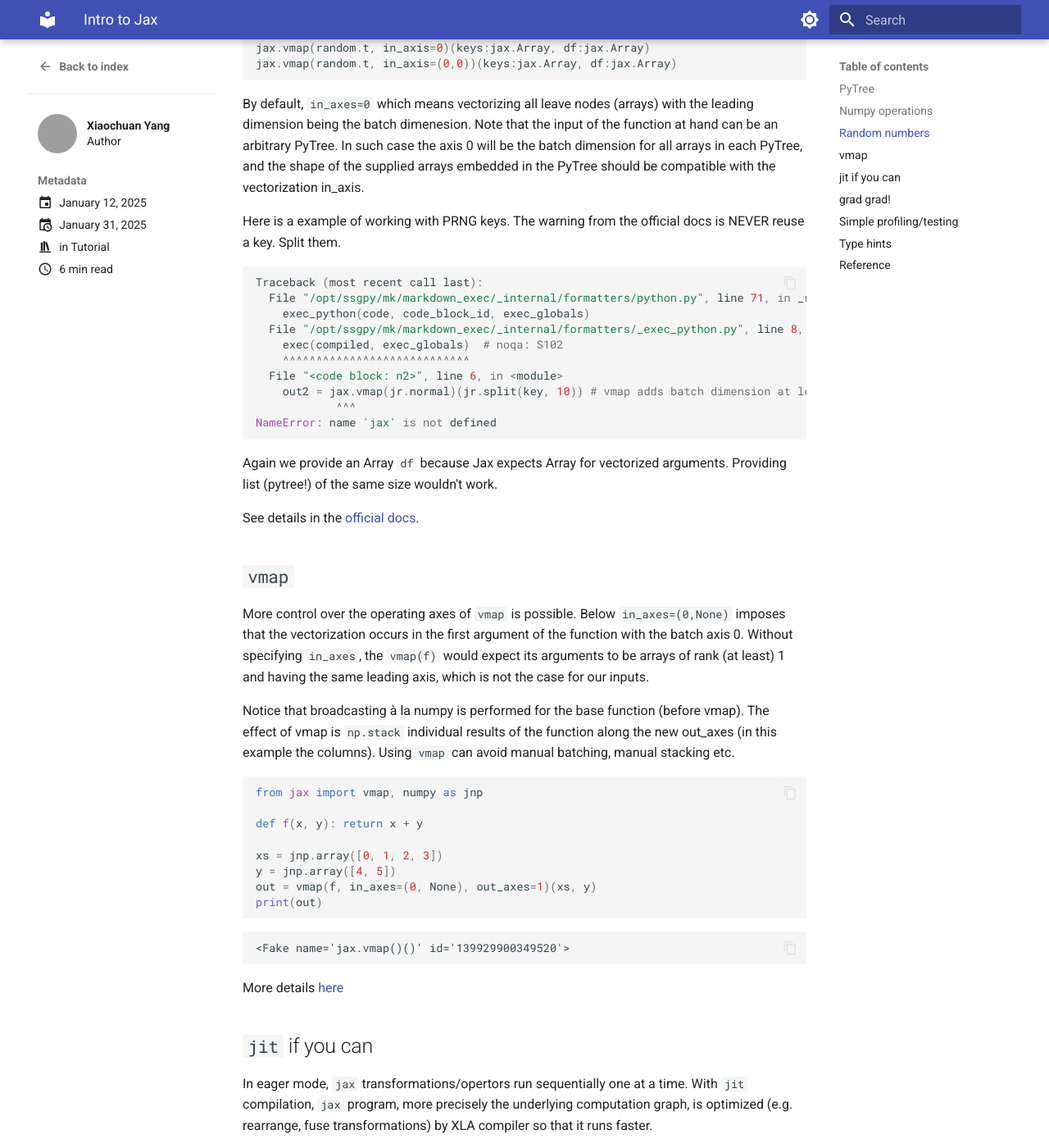
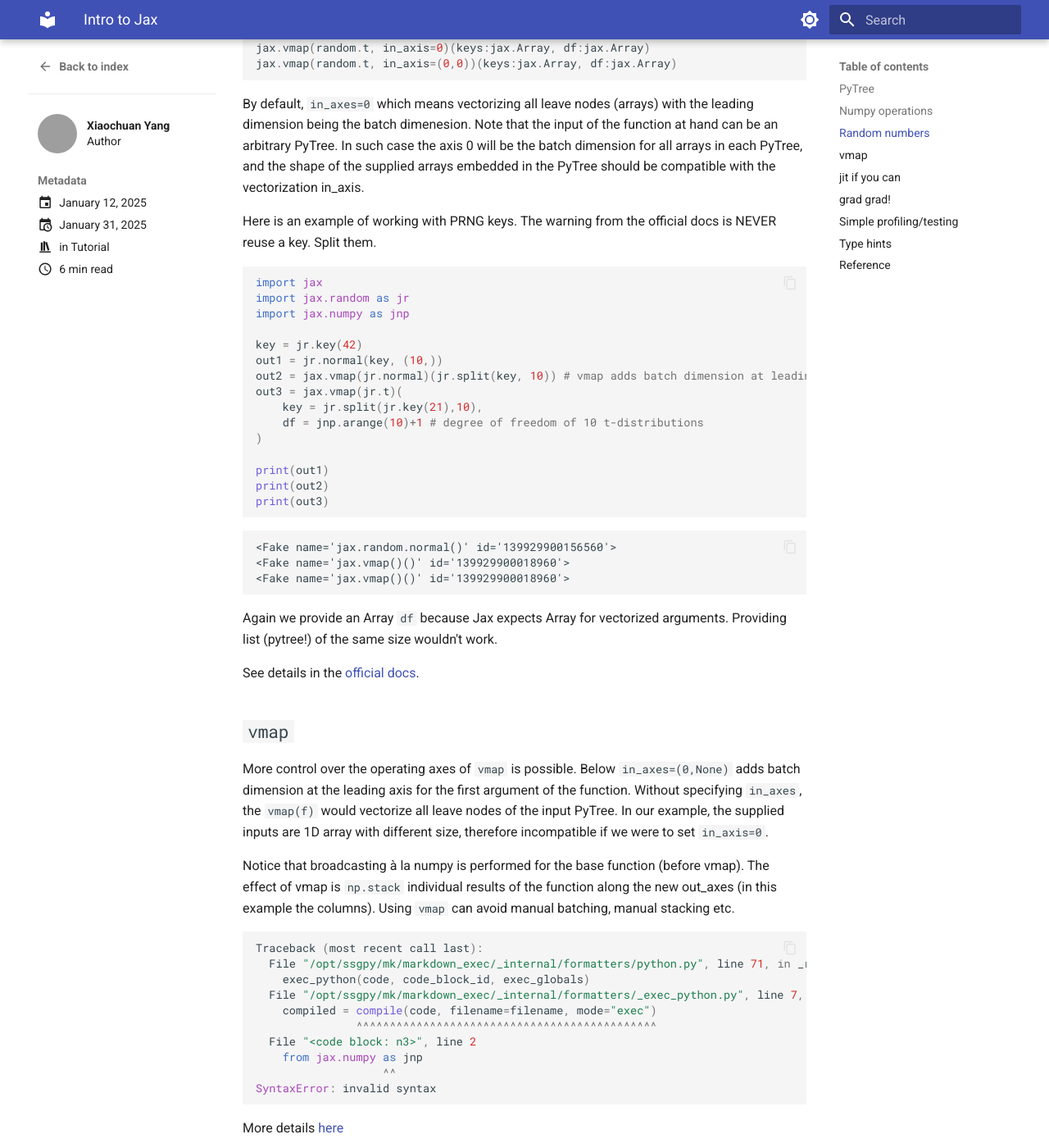
Before and after one commit to xiaochuany/blog, an MkDocs documentation site: the page built from docs/posts/2025-01-08-jax.md, in a window 1280 px wide and 1400 px high, scrolled down 1523 px. Shown: the whole window at 82% size. Built offline with MkDocs 1.6.1 and Material for MkDocs 9.7.7, drawn with Linux system fonts in a browser that asks for light colours; emoji names are drawn with the system emoji font; some of the changed text lies outside the part shown; grey boxes are pictures that could not be loaded.

Commit message:
Fix typos and enhance clarity in jax.md
Corrected typos and improved clarity in the documentation regarding PRNG keys and vmap usage.

````diff
--- a/docs/posts/2025-01-08-jax.md
+++ b/docs/posts/2025-01-08-jax.md
@@ -61,9 +61,10 @@ jax.vmap(random.t, in_axis=(0,0))(keys:jax.Array, df:jax.Array)
 
 By default, `in_axes=0` which means vectorizing all leave nodes (arrays) with the leading dimension being the batch dimenesion. Note that the input of the function at hand can be an arbitrary PyTree. In such case the axis 0 will be the batch dimension for all arrays in each  PyTree, and the shape of the supplied arrays embedded in the PyTree should be compatible with the vectorization in_axis.
 
-Here is a example of working with PRNG keys. The warning from the official docs is NEVER reuse a key. Split them.
+Here is an example of working with PRNG keys. The warning from the official docs is NEVER reuse a key. Split them.
 
 ```py exec="on" result="text" source="above"
+import jax
 import jax.random as jr
 import jax.numpy as jnp
 
@@ -86,20 +87,21 @@ See details in the [official docs](https://jax.readthedocs.io/en/latest/jax.rand
 
 ## `vmap`
 
-More control over the operating axes of `vmap` is possible. Below  `in_axes=(0,None)` imposes that the vectorization occurs in the first argument of the function with the batch axis 0. Without specifying `in_axes`, the `vmap(f)` would expect its arguments to be
-arrays of rank (at least) 1 and having the same leading axis, which is not the case for our inputs.
+More control over the operating axes of `vmap` is possible. Below  `in_axes=(0,None)` adds batch dimension at the leading axis for the  first argument of the function. Without specifying `in_axes`, the `vmap(f)` would vectorize all leave nodes of the input PyTree. In our example, the supplied inputs are 1D array with different size, therefore incompatible if we were to set `in_axis=0`.
 
 Notice that broadcasting à la numpy is performed for the base function (before vmap). The effect of vmap is `np.stack`
 individual results of the function along the new out_axes (in this example the columns). Using `vmap` can avoid  manual batching, manual stacking etc.
 
 ```py exec="on" result="text" source="above"
-from jax import vmap, numpy as jnp
+import jax
+from jax.numpy as jnp
 
-def f(x, y): return x + y
+def f(x, y):
+    return x + y
 
 xs = jnp.array([0, 1, 2, 3])
 y = jnp.array([4, 5])
-out = vmap(f, in_axes=(0, None), out_axes=1)(xs, y)
+out = vmap(f, in_axes=(0, None), out_axes=1)(x=xs, y=y)
 print(out)
 ```
 More details [here](https://jax.readthedocs.io/en/latest/_autosummary/jax.vmap.html#jax.vmap)
````
